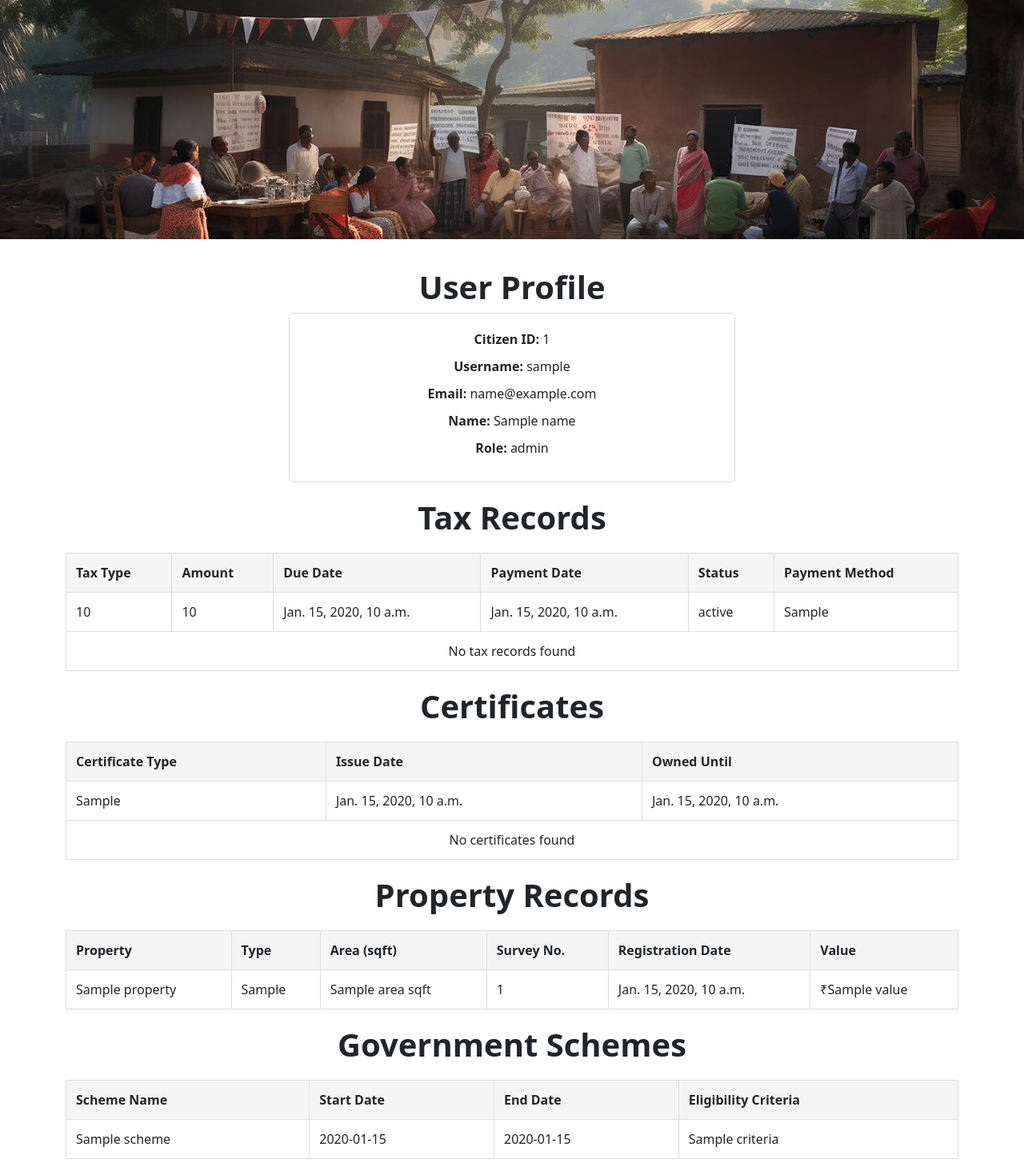
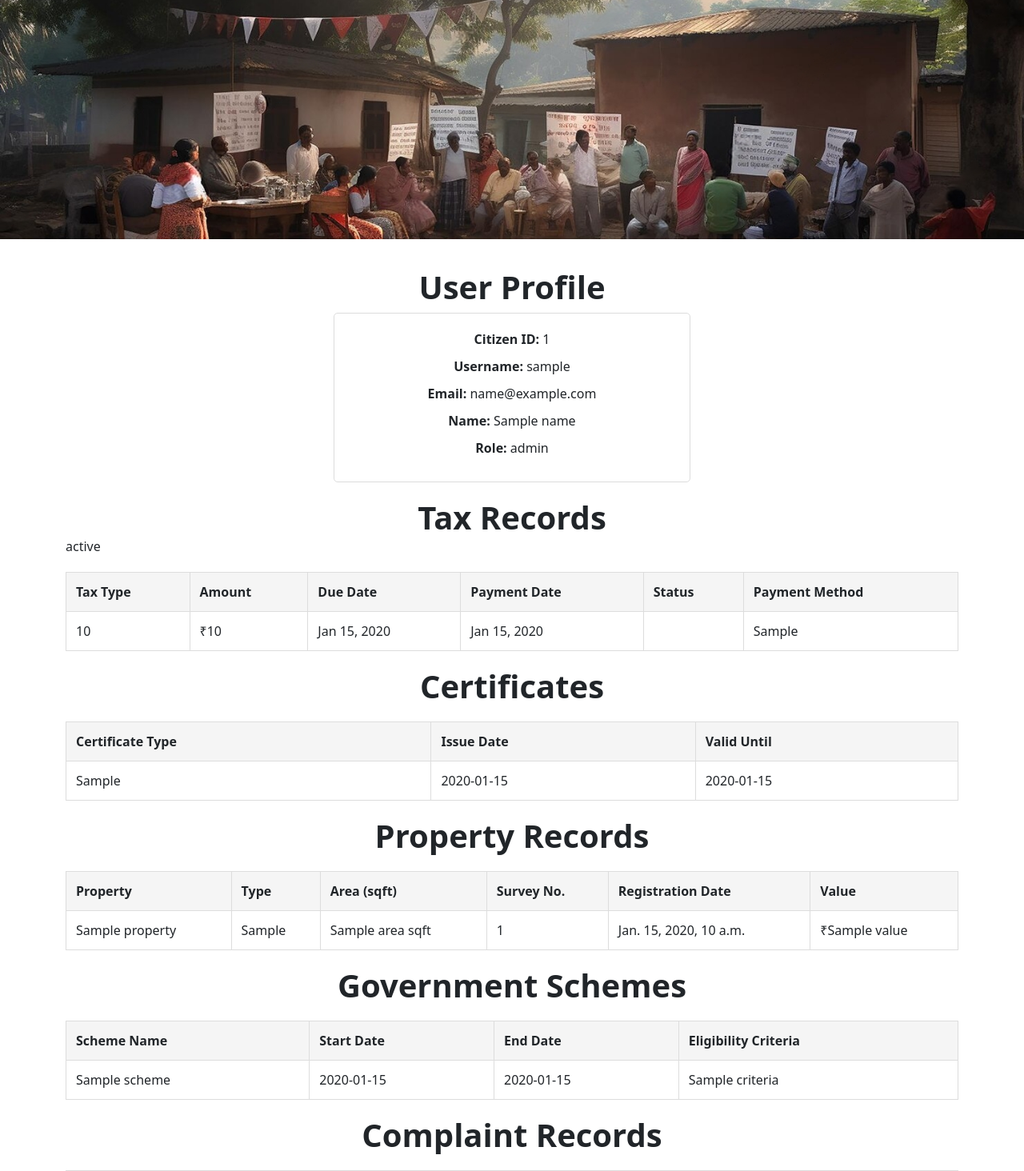
Before and after one commit to nishnath-209/GPMS, a Django app: template tsmgp/user/templates/user/dashboard.html in a window 1280 px wide. Shown: the part 57-1521 px from the top of the page at 80% size. Run offline with Django 4.2, Linux system fonts and the light colour scheme; the template is opened without the code that fills it: most values are stand-ins (such as "Sample title", 1, 10 or a date in 2020).

Commit message:
dashboard partial-3

```diff
--- a/tsmgp/user/templates/user/dashboard.html
+++ b/tsmgp/user/templates/user/dashboard.html
@@ -4,7 +4,8 @@
 <div class="dashboard">
     <h1 style="text-align: center; font-weight: 600;"><b>User Profile</b></h1>
 
-    <div style="text-align: center; width: 50%; margin: 0 auto; border: 1px solid #ddd; padding: 20px; border-radius: 5px; margin-bottom: 20px;">
+    <div
+        style="text-align: center; width: 40%; margin: 0 auto; border: 1px solid #ddd; padding: 20px; border-radius: 5px; margin-bottom: 20px;">
         <div style="margin-bottom: 10px; font-size: 16px; text-align: center;">
             <span style="font-weight: bold;">Citizen ID:</span>
             <span>{{user_id}}</span>
@@ -44,25 +45,35 @@
             </tr>
         </thead>
         <tbody>
-             <!-- for loop here -->
+            {% for tax in tax_records %}
             <tr>
-                <td style="padding: 12px; border: 1px solid #ddd;">{{tax_type}}</td>
-                <td style="padding: 12px; border: 1px solid #ddd;">{{amount}}</td>
-                <td style="padding: 12px; border: 1px solid #ddd;">{{due_date}}</td>
-                <td style="padding: 12px; border: 1px solid #ddd;">{{payment_date}}</td>
-                <td style="padding: 12px; border: 1px solid #ddd;">{{payment_status}}</td>
-                <td style="padding: 12px; border: 1px solid #ddd;">{{payment_method}}</td>
+                <td style="padding: 12px; border: 1px solid #ddd;">{{tax.tax_type}}</td>
+                <td style="padding: 12px; border: 1px solid #ddd;">₹{{tax.amount}}</td>
+                <td style="padding: 12px; border: 1px solid #ddd;">{{tax.due_date|date:"M d, Y"}}</td>
+                <td style="padding: 12px; border: 1px solid #ddd;">
+                    {% if tax.payment_date %}
+                    {{tax.payment_date|date:"M d, Y"}}
+                    {% else %}
+                    -
+                    {% endif %}
+                </td>
+                <td
+                    style="padding: 12px; border: 1px solid #ddd; color: #ddd;"></td>
+                    {{ tax.get_payment_status_display }}
+                </td>
+                <td style="padding: 12px; border: 1px solid #ddd;">{{tax.payment_method|default:"-"}}</td>
             </tr>
-            <!-- empty -->
+            {% empty %}
             <tr>
                 <td colspan="6" style="padding: 12px; text-align: center; border: 1px solid #ddd;">
-                    No tax records found
+                    No tax records available
                 </td>
             </tr>
-            <!-- end for here -->
+            {% endfor %}
         </tbody>
     </table>
 </div>
+
 
 <div class="dashboard">
     <h1 style="text-align: center; margin: 0 auto; font-weight: 600;">Certificates</h1>
@@ -72,26 +83,27 @@
             <tr style="background-color: #f5f5f5;">
                 <th style="padding: 12px; border: 1px solid #ddd;">Certificate Type</th>
                 <th style="padding: 12px; border: 1px solid #ddd;">Issue Date</th>
-                <th style="padding: 12px; border: 1px solid #ddd;">Owned Until</th>
+                <th style="padding: 12px; border: 1px solid #ddd;">Valid Until</th>
             </tr>
         </thead>
         <tbody>
-             <!-- for loop here -->
+            {% for certificate in certificates %}
             <tr>
-                <td style="padding: 12px; border: 1px solid #ddd;">{{certificate_type}}</td>
-                <td style="padding: 12px; border: 1px solid #ddd;">{{issue_date}}</td>
-                <td style="padding: 12px; border: 1px solid #ddd;">{{owned_until}}</td>
+                <td style="padding: 12px; border: 1px solid #ddd;">{{certificate.certificate_type}}</td>
+                <td style="padding: 12px; border: 1px solid #ddd;">{{certificate.issue_date|date:"Y-m-d"}}</td>
+                <td style="padding: 12px; border: 1px solid #ddd;">{{certificate.valid_until|date:"Y-m-d"}}</td>
             </tr>
-            <!-- empty -->
+            {% empty %}
             <tr>
-                <td colspan="6" style="padding: 12px; text-align: center; border: 1px solid #ddd;">
-                    No certificates found
+                <td colspan="3" style="padding: 12px; text-align: center; border: 1px solid #ddd;">
+                    No certificates issued
                 </td>
             </tr>
-            <!-- end for here -->
+            {% endfor %}
         </tbody>
     </table>
 </div>
+
 
 <div class="dashboard">
     <h1 style="text-align: center; margin: 0 auto; font-weight: 600;">Property Records</h1>
```
